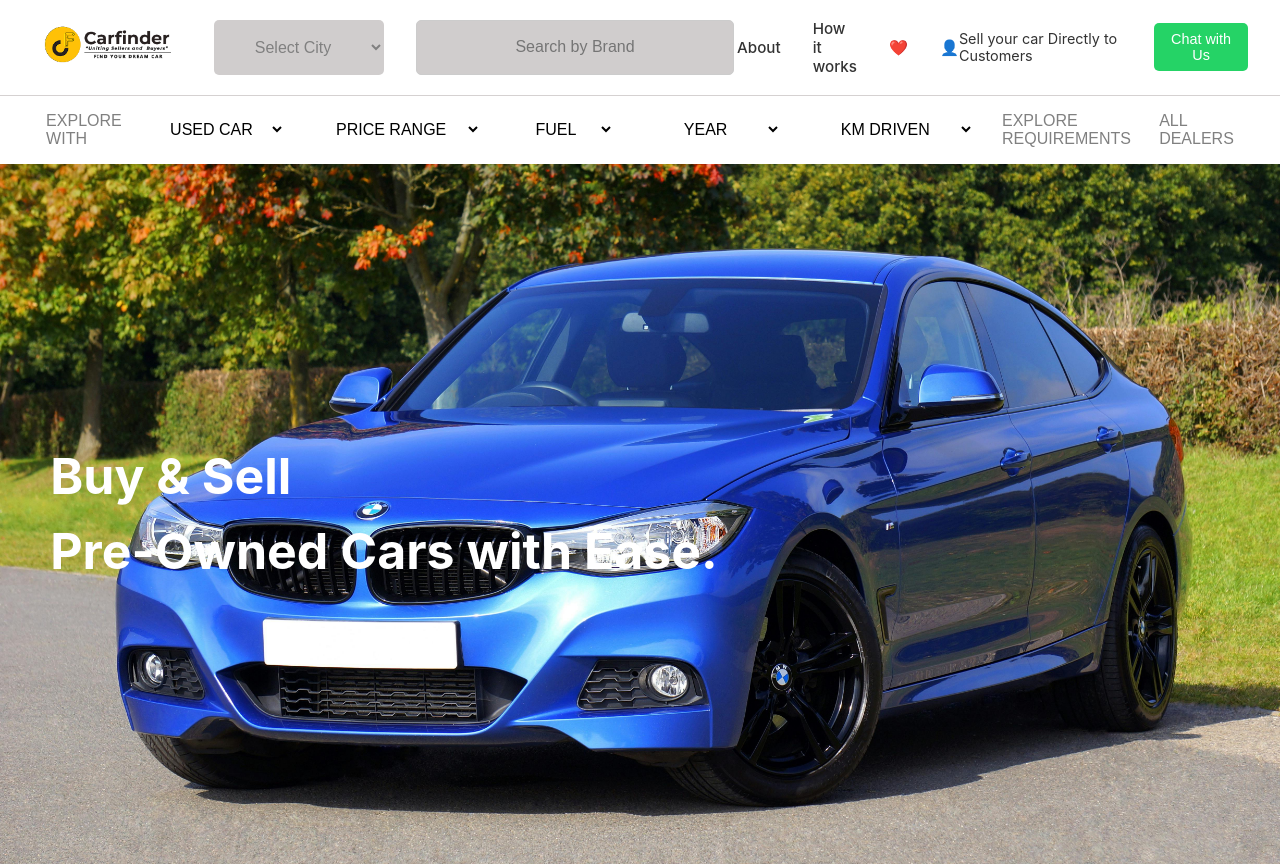
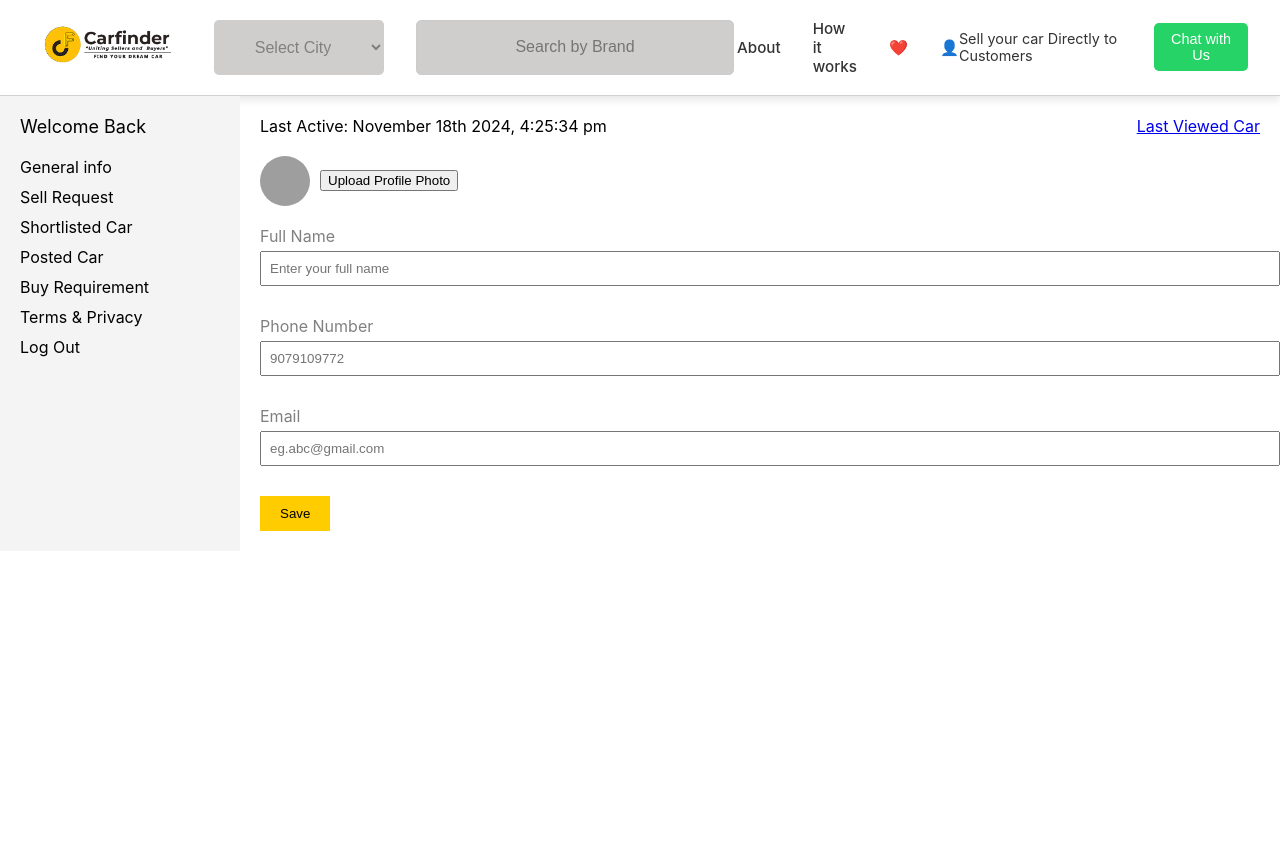
Before and after one commit to Asmita-staro882/carfinder, a React (Create React App) app: page /profile in a window 1280 px wide. Shown: the top 866 px of the page. After the commit the page ends 800 px from the top, so only its background shows below. Built offline with nearby package versions, Linux system fonts and the light colour scheme; grey boxes are pictures that could not be loaded.

Commit message:
+ ProfilePage

```diff
--- a/src/App.js
+++ b/src/App.js
@@ -1,33 +1,37 @@
-import React from 'react';
-import { BrowserRouter as Router } from 'react-router-dom';
-import Navbar from './components/Navbar';
-import IntermediateSection from './components/Intermediate';
-import HeroSection from './components/HeroSection';
-import CarList from './components/CarList';
-import FeaturedCarsSection from './components/FeaturedCar';
-import WhyUse from './components/WhyUse';
-import BrandSection from './components/Brands';
-import Footer from './components/Footer';
-import FAQ from './components/Faq';
-import BlogCarousel from './components/Blog';
-import Founder from './components/Founder';
+import React from "react";
+import { BrowserRouter as Router } from "react-router-dom";
+import { Route, Routes } from "react-router-dom";
+import Navbar from "./components/Navbar";
+import IntermediateSection from "./components/Intermediate";
+import HeroSection from "./components/HeroSection";
+import CarList from "./components/CarList";
+import FeaturedCarsSection from "./components/FeaturedCar";
+import WhyUse from "./components/WhyUse";
+import BrandSection from "./components/Brands";
+import Footer from "./components/Footer";
+import FAQ from "./components/Faq";
+import BlogCarousel from "./components/Blog";
+import Founder from "./components/Founder";
+import ProfilePage from "./components/ProfilePage/ProfilePage";
 
 function App() {
   return (
     <Router>
       <div className="App">
-        <Navbar />
+        {/* <Navbar />
         <IntermediateSection />
         <HeroSection />
         <CarList />
         <FeaturedCarsSection />
         <WhyUse />
-        <BrandSection />  `
+        <BrandSection /> `
         <Founder />
         <BlogCarousel />
         <FAQ />
-        <Footer />
-
+        <Footer /> */}
+        <Routes>
+          <Route path="/profile" element={<ProfilePage />} />
+        </Routes>
       </div>
     </Router>
   );
--- /dev/null
+++ b/src/components/ProfilePage/ProfilePage.css
@@ -0,0 +1,66 @@
+.profile-page {
+    display: flex;
+  }
+
+  .sidebar {
+    width: 200px;
+    background-color: #f4f4f4;
+    padding: 20px;
+  }
+
+  .profile-welcome {
+    font-size: 18px;
+    margin-bottom: 20px;
+  }
+
+  .sidebar nav ul {
+    list-style-type: none;
+    padding: 0;
+  }
+
+  .sidebar nav ul li {
+    margin: 10px 0;
+  }
+
+  .main-content {
+    flex: 1;
+    padding: 20px;
+  }
+
+  .profile-header {
+    display: flex;
+    justify-content: space-between;
+    margin-bottom: 20px;
+  }
+
+  .profile-photo {
+    display: flex;
+    align-items: center;
+    margin-bottom: 20px;
+  }
+
+  .profile-photo img {
+    width: 50px;
+    height: 50px;
+    border-radius: 50%;
+    margin-right: 10px;
+  }
+
+  .profile-form label {
+    display: block;
+    margin-bottom: 10px;
+  }
+
+  .profile-form input {
+    width: 100%;
+    padding: 8px;
+    margin-top: 5px;
+    margin-bottom: 20px;
+  }
+
+  .profile-form button {
+    background-color: #ffcc00;
+    border: none;
+    padding: 10px 20px;
+    cursor: pointer;
+  }
--- /dev/null
+++ b/src/components/ProfilePage/ProfilePage.jsx
@@ -0,0 +1,79 @@
+import React, { useState } from "react";
+import "./ProfilePage.css";
+import Navbar from "../Navbar";
+
+const ProfilePage = () => {
+  const [fullName, setFullName] = useState("");
+  const [phoneNumber, setPhoneNumber] = useState("");
+  const [email, setEmail] = useState("");
+
+  const handleSave = () => {
+    console.log("Profile saved:", { fullName, phoneNumber, email });
+  };
+
+  return (
+    <>
+      <Navbar />
+      <div className="profile-page">
+        <aside className="sidebar">
+          <div className="profile-welcome">Welcome Back</div>
+          <nav>
+            <ul>
+              <li>General info</li>
+              <li>Sell Request</li>
+              <li>Shortlisted Car</li>
+              <li>Posted Car</li>
+              <li>Buy Requirement</li>
+              <li>Terms & Privacy</li>
+              <li>Log Out</li>
+            </ul>
+          </nav>
+        </aside>
+        <main className="main-content">
+          <div className="profile-header">
+            <span>Last Active: November 18th 2024, 4:25:34 pm</span>
+            <a href="#">Last Viewed Car</a>
+          </div>
+          <div className="profile-photo">
+            <img src="avatar.png" alt="Profile Avatar" />
+            <button>Upload Profile Photo</button>
+          </div>
+          <form className="profile-form">
+            <label>
+              Full Name
+              <input
+                type="text"
+                value={fullName}
+                onChange={(e) => setFullName(e.target.value)}
+                placeholder="Enter your full name"
+              />
+            </label>
+            <label>
+              Phone Number
+              <input
+                type="text"
+                value={phoneNumber}
+                onChange={(e) => setPhoneNumber(e.target.value)}
+                placeholder="9079109772"
+              />
+            </label>
+            <label>
+              Email
+              <input
+                type="email"
+                value={email}
+                onChange={(e) => setEmail(e.target.value)}
+                placeholder="eg.abc@gmail.com"
+              />
+            </label>
+            <button type="button" onClick={handleSave}>
+              Save
+            </button>
+          </form>
+        </main>
+      </div>
+    </>
+  );
+};
+
+export default ProfilePage;
```
